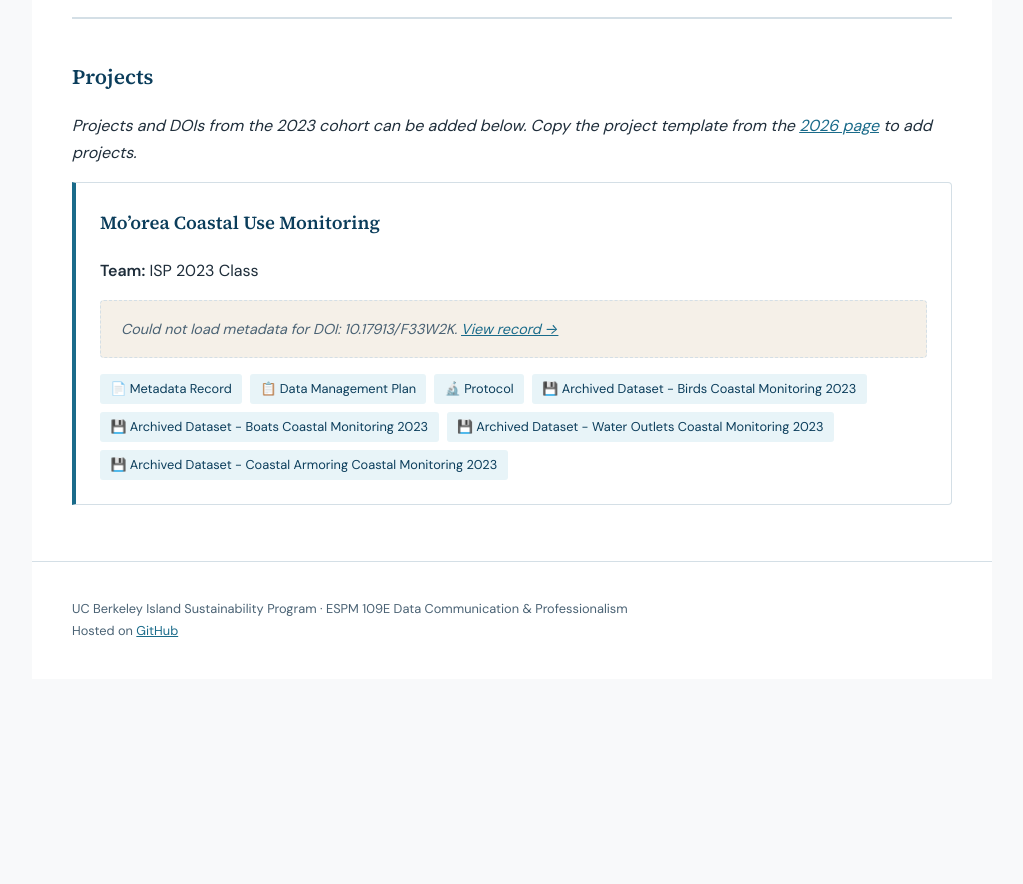
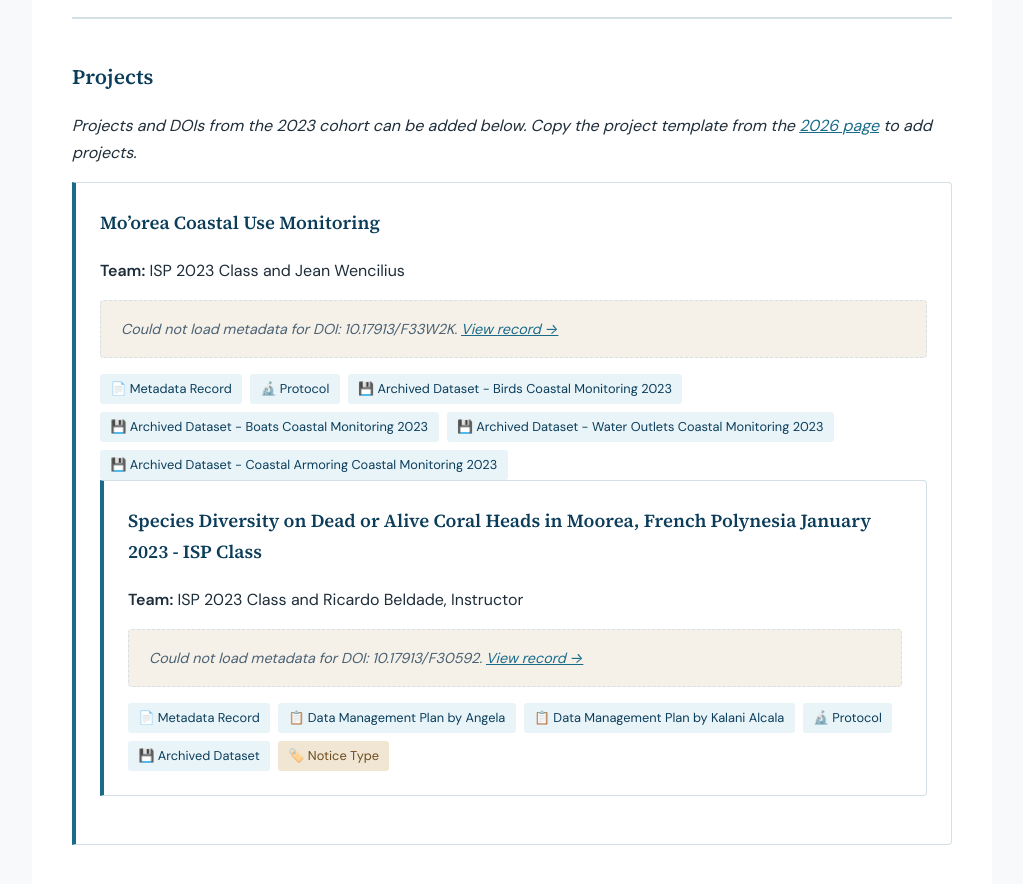
Before and after one commit to Gump-Station/isp-data-class, a Jekyll site: the page built from 2023.md, in a window 1280 px wide and 900 px high, scrolled down 1095 px. Shown: the top 884 px of the window, without its empty margins (128-1151 px from the left). Built offline with Jekyll 4.4.1, drawn with Linux system fonts in a browser that asks for light colours; before the commit the page ends 1774 px from its top, so only the background shows below that.

Commit message:
project 2

```diff
--- a/2023.md
+++ b/2023.md
@@ -38,18 +38,36 @@ cohort:
 
 ### Mo'orea Coastal Use Monitoring
 
-**Team:** ISP 2023 Class
+**Team:** ISP 2023 Class and Jean Wencilius
 
 <div class="doi-metadata" data-doi="10.17913/F33W2K"></div>
 
 <div class="links">
   <a href="https://doi.org/10.17913/F33W2K">📄 Metadata Record</a>
-  <a href="LINK_TO_DMP">📋 Data Management Plan</a>
   <a href="https://doi.org/10.17504/protocols.io.5qpvor1b9v4o/v1">🔬 Protocol</a>
   <a href="https://doi.org/10.5281/zenodo.7747198">💾 Archived Dataset - Birds Coastal Monitoring 2023</a>
   <a href="https://doi.org/10.5281/zenodo.7747227">💾 Archived Dataset - Boats Coastal Monitoring 2023</a>
   <a href="https://doi.org/10.5281/zenodo.7747234">💾 Archived Dataset - Water Outlets Coastal Monitoring 2023</a>
   <a href="https://doi.org/10.5281/zenodo.7747249">💾 Archived Dataset - Coastal Armoring Coastal Monitoring 2023</a>
+</div>
+
+<div class="project-card" markdown="1">
+
+### Species Diversity on Dead or Alive Coral Heads in Moorea, French Polynesia January 2023 - ISP Class
+
+**Team:** ISP 2023 Class and Ricardo Beldade, Instructor
+
+<div class="doi-metadata" data-doi="10.17913/F30592"></div>
+
+<div class="links">
+  <a href="https://doi.org/10.17913/F30592">📄 Metadata Record</a>
+  <a href="https://doi.org/10.48321/D1J91D">📋 Data Management Plan by Angela</a>
+  <a href="https://doi.org/10.48321/D1FK8W">📋 Data Management Plan by Kalani Alcala</a>
+  <a href="https://dx.doi.org/10.17504/protocols.io.14egn21zqg5d/v1">🔬 Protocol</a>
+  <a href="https://zenodo.org/record/7747418#.ZBeE0ezMIQ8">💾 Archived Dataset</a>
+  <span class="lc-notice">🏷️ Notice Type</span>
+</div>
+
 </div>
 
 <!-- Copy this block for each project:
```
